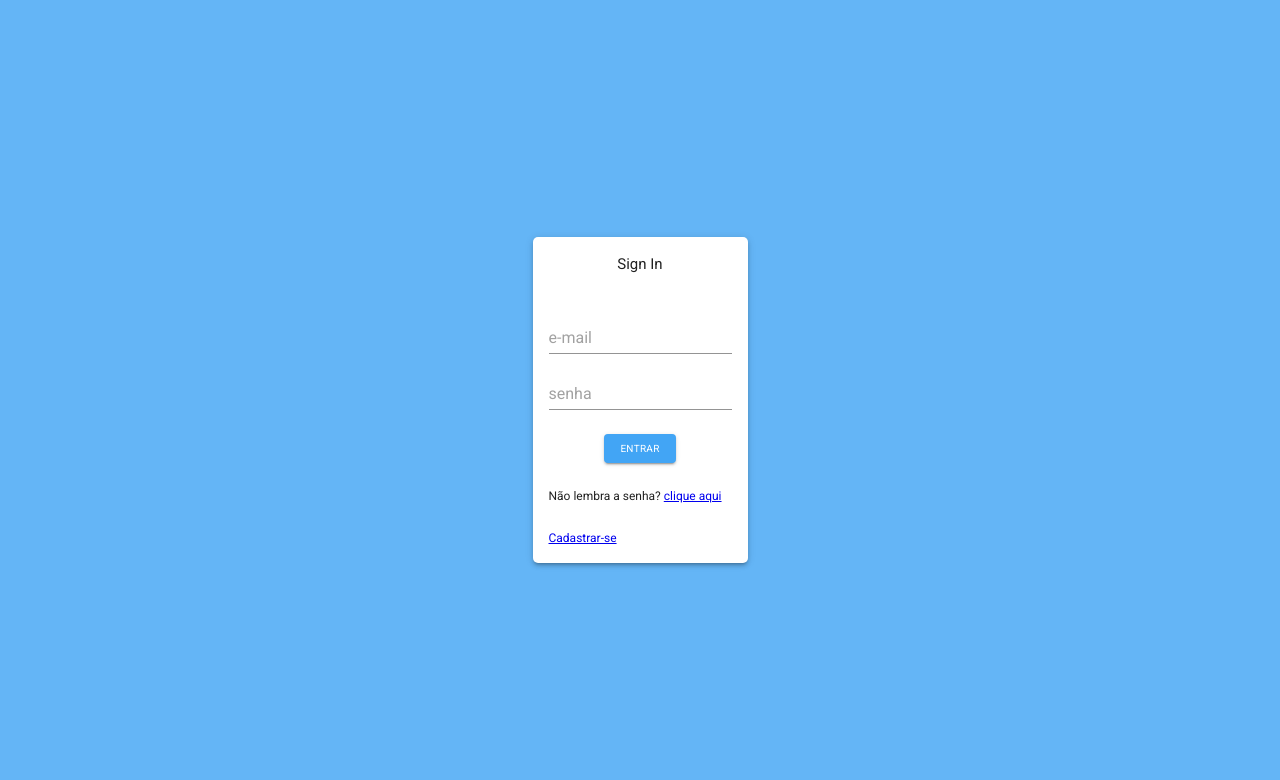
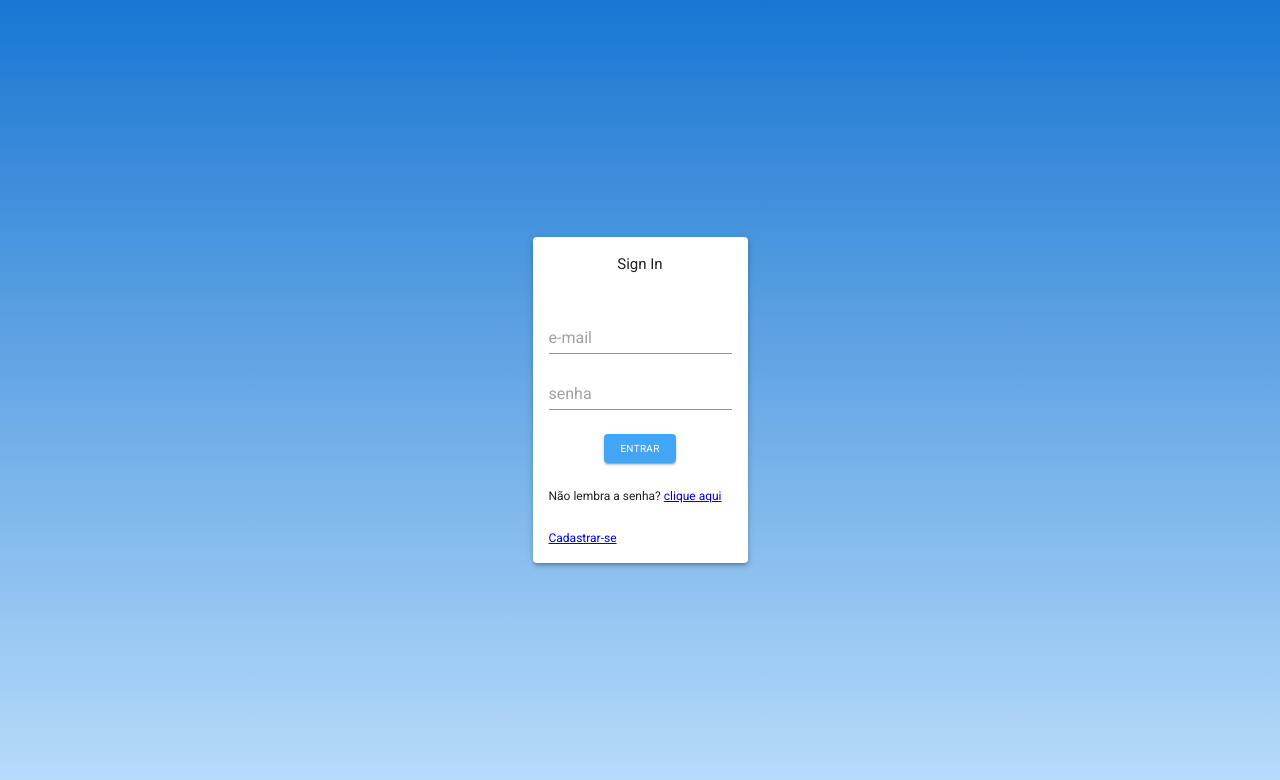
Before and after one commit to angelorubin/alurakut, a React (Create React App) app: page / in a window 1280 px wide. Shown: the top 780 px of the page. Built offline with nearby package versions, Linux system fonts and the light colour scheme.

Commit message:
Alterando layout do login

```diff
--- a/src/features/signin/views/signin.js
+++ b/src/features/signin/views/signin.js
@@ -9,8 +9,11 @@ import {
 } from "@material-ui/core";
 import * as S from "./styles";
 import { Link } from "react-router-dom";
+import { theme } from "@material-ui/core";
+// import { useTheme } from "@material-ui/core/styles";
 
 const Login = () => {
+  // const theme = useTheme();
   return (
     <Box
       sx={{
@@ -18,15 +21,15 @@ const Login = () => {
         justifyContent: "center",
         alignItems: "center",
         height: "100vh",
-        backgroundColor: (theme) => theme.palette.primary.light,
+        width: "100%",
+        background: (theme) =>
+          `linear-gradient(${theme.palette.primary.dark}, ${theme.palette.primary.light})`,
       }}
     >
       <Paper
         sx={{
           display: "flex",
           flexDirection: "column",
-          minWitdh: "90%",
-          borderRadius: "5px",
           padding: 2,
           gap: 3,
           boxShadow: (theme) => theme.shadows[3],
--- a/src/themes/default.js
+++ b/src/themes/default.js
@@ -24,9 +24,9 @@ let theme = createTheme({
       white: "#fff",
     },
     primary: {
-      light: blue[300],
+      light: blue[100],
       main: blue[400],
-      dark: blue[600],
+      dark: blue[700],
       contrastText: common.white,
     },
     secondary: {
```
